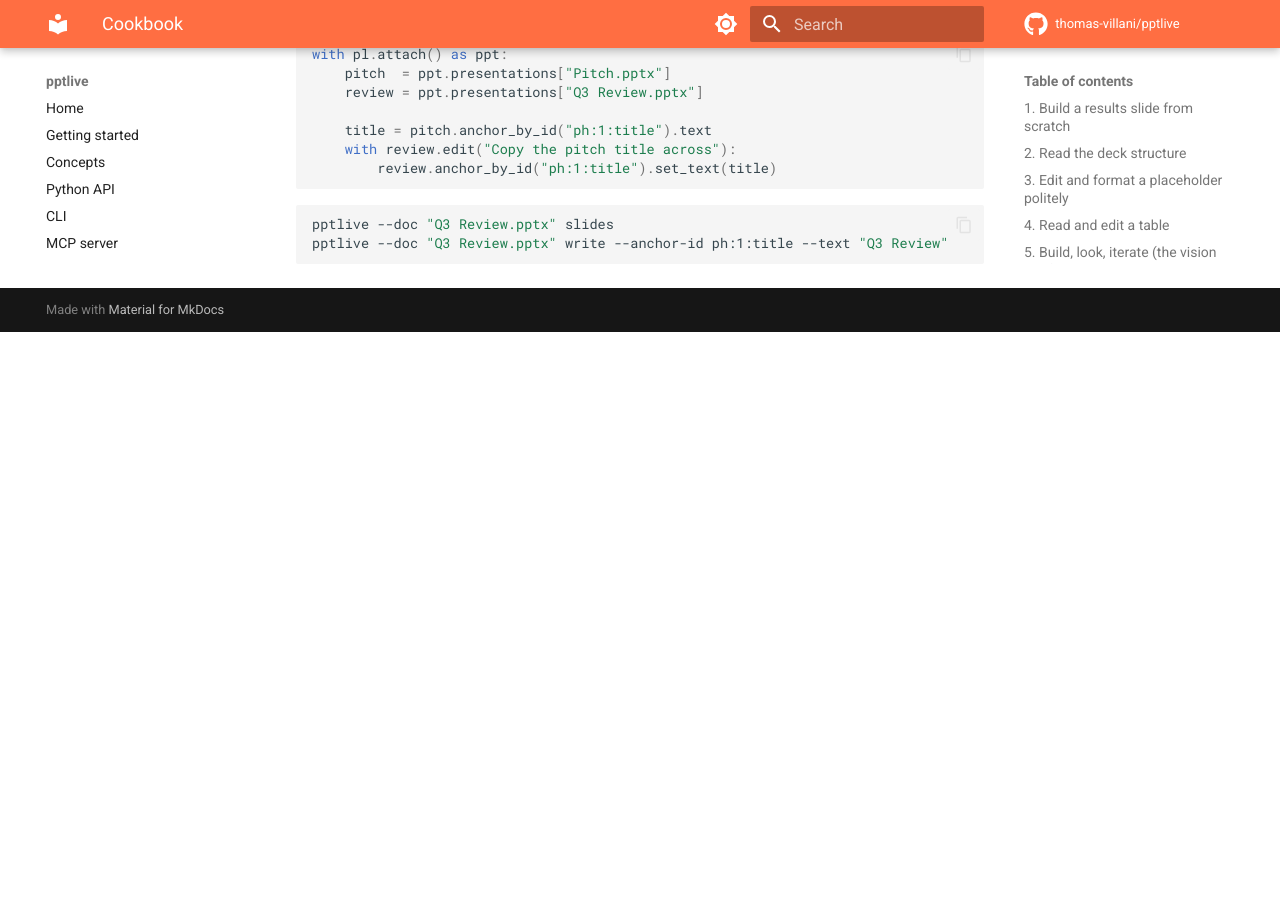
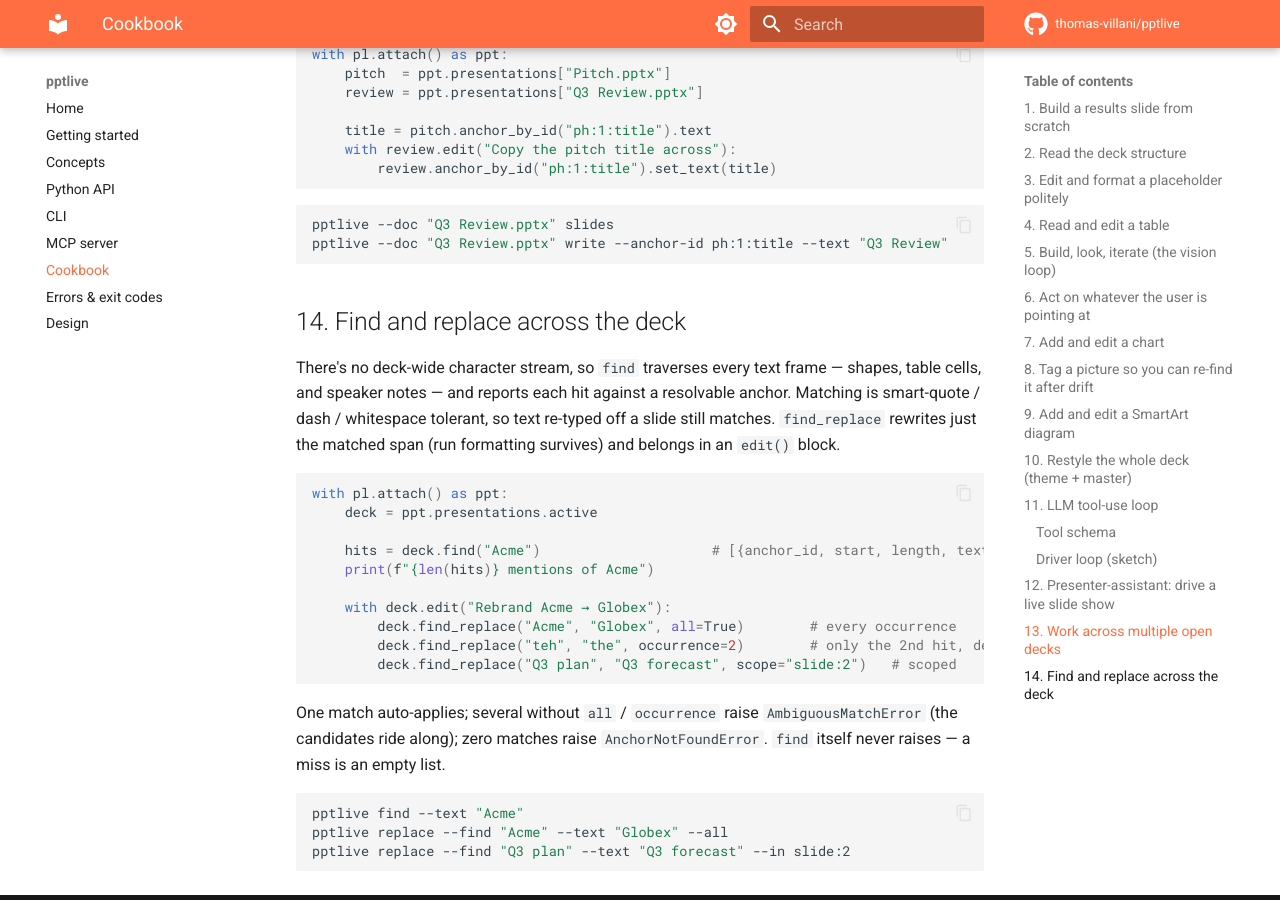
Before and after one commit to thomas-villani/pptlive, an MkDocs documentation site: the page built from docs/cookbook.md, in a window 1280 px wide and 900 px high, scrolled down 7456 px. Built offline with MkDocs 1.6.1 and Material for MkDocs 9.7.7, drawn with Linux system fonts in a browser that asks for light colours; comment, search, counter and statistics services are not loaded; before the commit the page ends 7788 px from its top, so only the background shows below that.

Commit message:
docs: document fuzzy find / replace; date the 0.2.0 changelog
The find/replace feature shipped in v0.2.0, but the MkDocs site (which deploys
to GitHub Pages on push to main, independently of the PyPI release) still had
stale coverage:

- cli.md: the `replace` section said fuzzy replace "arrives with the
  find/replace stage" (future tense), and there was no `find` command at all.
  Added a `find --text` section and rewrote `replace` into its dual-mode
  (whole-anchor + `--find`) form, verified against `--help`.
- mcp.md: added `find` to the `ppt_read` op list and `find_replace` to
  `ppt_edit` in the five-tool table.
- cookbook.md: added recipe 14 (find / replace across the deck).

python-api.md needs no change — it is generated from docstrings, so
`Presentation.find` / `find_replace` already render.

CHANGELOG: 0.2.0 is released, so relabel the section `[0.2.0] — 2026-06-08`
(matching the bracketed/dated house style), add a fresh `[Unreleased]`, and fix
the compare-link footer. Also sync uv.lock to 0.2.0 (the version bump didn't).

No code or packaging change — this is docs + release hygiene only; PyPI stays
at 0.2.0.

Co-Authored-By: Claude Opus 4.8 (1M context) <noreply@anthropic.com>

````diff
--- a/docs/cli.md
+++ b/docs/cli.md
@@ -141,6 +141,29 @@ pptlive read notes --slide 2                   # == --anchor-id notes:2
 Exits `2` if the anchor doesn't resolve, `6` if it names a shape with no text
 frame.
 
+## `find --text "…"`
+
+Fuzzy, deck-wide search. PowerPoint has no document-wide character stream, so
+this **traverses** every text frame — shapes, table cells, and speaker notes —
+and reports each hit against a resolvable anchor (`shape:S:N`, `cell:S:N:R:C`,
+`notes:S`) with a 0-based in-frame offset and a context snippet, in document
+order. Matching is smart-quote / dash / whitespace tolerant (and
+case-sensitive), so text an LLM re-typed off a slide still matches the original
+glyphs. `--in` scopes the search to a `slide:S` or any text anchor.
+
+```bash
+pptlive find --text "Q3 revenue"
+pptlive find --text "Demo" --in slide:2          # one slide
+pptlive find --text "Metric" --in shape:4:5      # one shape / table / notes anchor
+```
+
+```json
+[{"anchor_id": "notes:1", "start": 12, "length": 10, "text": "Q3 revenue",
+  "context": "…recap of Q3 revenue versus plan…"}]
+```
+
+Never raises on a miss — zero matches is an **empty array** and exit `0`.
+
 ## `write --anchor-id ID --text "…"`
 
 Set the entire text of a text anchor. Preserves the viewed slide; one Ctrl-Z.
@@ -156,11 +179,27 @@ pptlive write --anchor-id cell:4:5:1:1 --text "Metric"   # a cell is a text anch
 {"ok": true, "anchor_id": "ph:2:title", "kind": "placeholder"}
 ```
 
-## `replace --anchor-id ID --text "…"`
+## `replace` — whole anchor *or* fuzzy span
 
-Replace a text anchor's contents. In the current release this is identical in
-effect to `write` (the anchor-addressed form); fuzzy `replace --find OLD --text
-NEW` arrives with the find/replace stage.
+Two modes, mutually exclusive:
+
+- `replace --anchor-id ID --text "…"` overwrites a text anchor's whole contents
+  — identical in effect to `write`.
+- `replace --find OLD --text NEW` runs the same fuzzy traversal as `find` and
+  rewrites just the **matched span**, so the rest of the frame keeps its run
+  formatting. Scope it with `--in slide:S` (or any anchor). Matches are computed
+  once up front and applied in reverse offset order, so a replacement that
+  re-contains the search text is safe.
+
+```bash
+pptlive replace --anchor-id shape:3:1 --text "New text"     # whole anchor
+pptlive replace --find "Acme" --text "Globex" --all         # every occurrence
+pptlive replace --find "teh" --text "the" --occurrence 2     # only the 2nd hit
+```
+
+One match auto-applies. Several matches without `--all` or `--occurrence` is
+exit `5` (ambiguous — the matches are listed so you can disambiguate); zero
+matches is exit `2`.
 
 ---
 
--- a/docs/cookbook.md
+++ b/docs/cookbook.md
@@ -390,3 +390,34 @@ with pl.attach() as ppt:
 pptlive --doc "Q3 Review.pptx" slides
 pptlive --doc "Q3 Review.pptx" write --anchor-id ph:1:title --text "Q3 Review"
 ```
+
+## 14. Find and replace across the deck
+
+There's no deck-wide character stream, so `find` traverses every text frame —
+shapes, table cells, and speaker notes — and reports each hit against a
+resolvable anchor. Matching is smart-quote / dash / whitespace tolerant, so
+text re-typed off a slide still matches. `find_replace` rewrites just the
+matched span (run formatting survives) and belongs in an `edit()` block.
+
+```python
+with pl.attach() as ppt:
+    deck = ppt.presentations.active
+
+    hits = deck.find("Acme")                     # [{anchor_id, start, length, text, context}]
+    print(f"{len(hits)} mentions of Acme")
+
+    with deck.edit("Rebrand Acme → Globex"):
+        deck.find_replace("Acme", "Globex", all=True)        # every occurrence
+        deck.find_replace("teh", "the", occurrence=2)        # only the 2nd hit, deck-wide
+        deck.find_replace("Q3 plan", "Q3 forecast", scope="slide:2")   # scoped
+```
+
+One match auto-applies; several without `all` / `occurrence` raise
+`AmbiguousMatchError` (the candidates ride along); zero matches raise
+`AnchorNotFoundError`. `find` itself never raises — a miss is an empty list.
+
+```bash
+pptlive find --text "Acme"
+pptlive replace --find "Acme" --text "Globex" --all
+pptlive replace --find "Q3 plan" --text "Q3 forecast" --in slide:2
+```
--- a/docs/mcp.md
+++ b/docs/mcp.md
@@ -73,8 +73,8 @@ fifteen. They wrap the same Python API, so the politeness model and one-Ctrl-Z
 
 | Tool | `op`s |
 | ---- | ----- |
-| `ppt_read` | `status` · `slides` · `outline` · `slide` · `anchor` · `selection` · `table` · `chart` · `smartart` · `theme` · `master` · `layouts` — every read; never moves the view |
-| `ppt_edit` | `write` · `format` · `slide_add` / `slide_delete` / `slide_duplicate` / `slide_move` / `set_layout` · `shape_add` / `shape_move` / `shape_resize` / `shape_delete` / `set_alt` · `table_add_row` / `table_delete_row` · `chart_set_type` / `chart_set_data` · `smartart_set_nodes` · `theme_set_color` / `theme_set_font` · `master_format_text_style` / `master_format_paragraph_style` / `master_set_background` — every mutation; one Ctrl-Z each |
+| `ppt_read` | `status` · `slides` · `outline` · `slide` · `anchor` · `find` · `selection` · `table` · `chart` · `smartart` · `theme` · `master` · `layouts` — every read; never moves the view |
+| `ppt_edit` | `write` · `find_replace` · `format` · `slide_add` / `slide_delete` / `slide_duplicate` / `slide_move` / `set_layout` · `shape_add` / `shape_move` / `shape_resize` / `shape_delete` / `set_alt` · `table_add_row` / `table_delete_row` · `chart_set_type` / `chart_set_data` · `smartart_set_nodes` · `theme_set_color` / `theme_set_font` · `master_format_text_style` / `master_format_paragraph_style` / `master_set_background` — every mutation; one Ctrl-Z each |
 | `ppt_render` | `slide_image` · `shape_image` (PNGs a vision model can read) · `navigate` (the one deliberate view move) |
 | `ppt_show` | live slide show: `state` · `start` · `end` · `next` · `previous` · `goto` · `black` · `white` · `resume` |
 | `ppt_batch` | run a **list** of the ops above against one connection — `edit`s fenced into a **single** undo entry (`atomic`), with `stop_on_error` control |
````
Also changed, not shown: CHANGELOG.md (+5 -2 lines), 1 other file.
